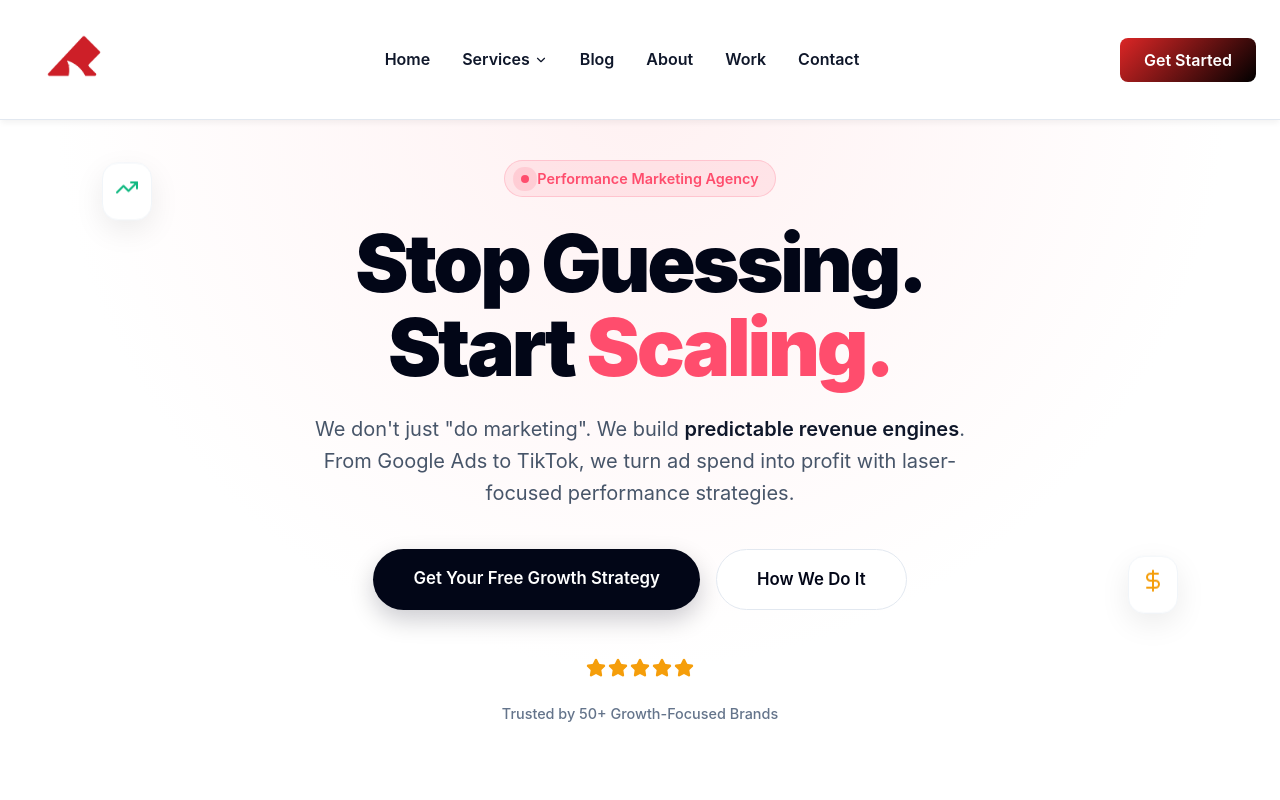
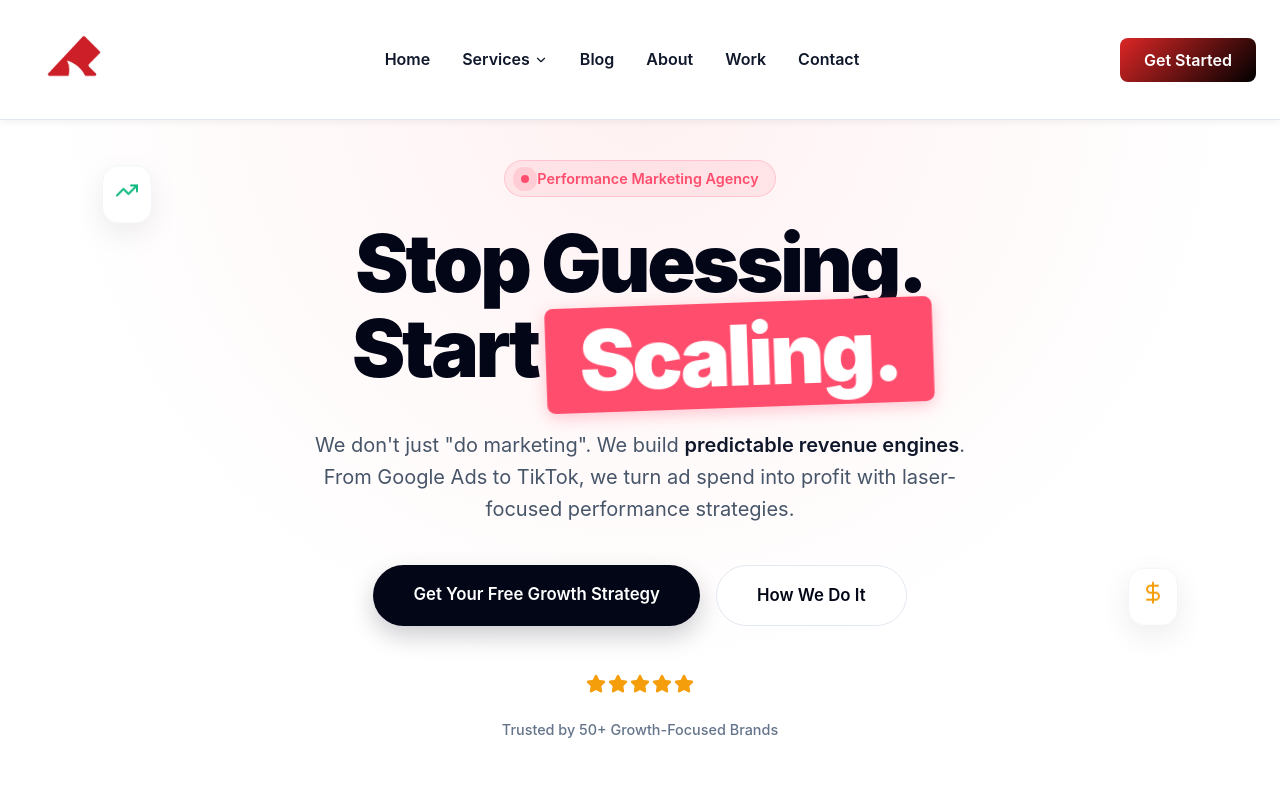
Before and after one commit to Fazilfazi991/redshark, a React (Vite) app: page /landing in a window 1280 px wide. Shown: the top 800 px of the page. Built offline with nearby package versions, Linux system fonts and the light colour scheme.

Commit message:
style: restore scaling text highlight animation

```diff
--- a/src/pages/LandingPage.css
+++ b/src/pages/LandingPage.css
@@ -70,9 +70,31 @@
 }
 
 .highlight-red-box {
-    color: #ff4d6d;
-    position: relative;
+    background-color: transparent;
+    color: inherit;
+    padding: 0.1em 0.4em;
     display: inline-block;
+    transform: rotate(0deg);
+    border-radius: 8px;
+    margin: 0 4px;
+    /* Reduced side margin slightly for better fit */
+    vertical-align: middle;
+    animation: highlightOnLoad 0.8s cubic-bezier(0.22, 1, 0.36, 1) forwards 0.5s;
+}
+
+@keyframes highlightOnLoad {
+    0% {
+        background-color: transparent;
+        color: inherit;
+        transform: rotate(0deg) scale(1);
+    }
+
+    100% {
+        background-color: #ff4d6d;
+        color: white;
+        transform: rotate(-2deg) scale(1.05);
+        box-shadow: 0 4px 15px rgba(255, 77, 109, 0.3);
+    }
 }
 
 .landing-hero p {
```
